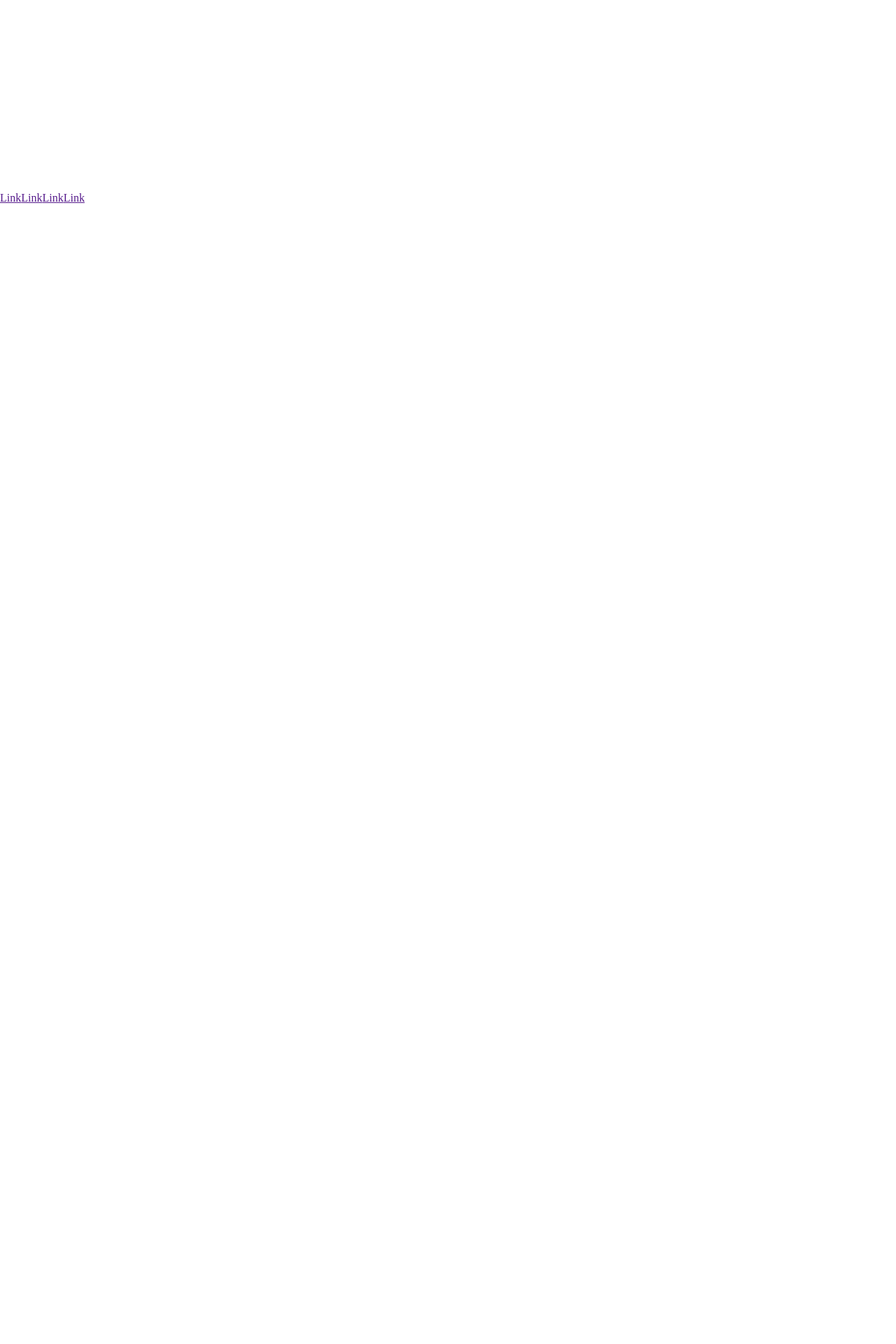
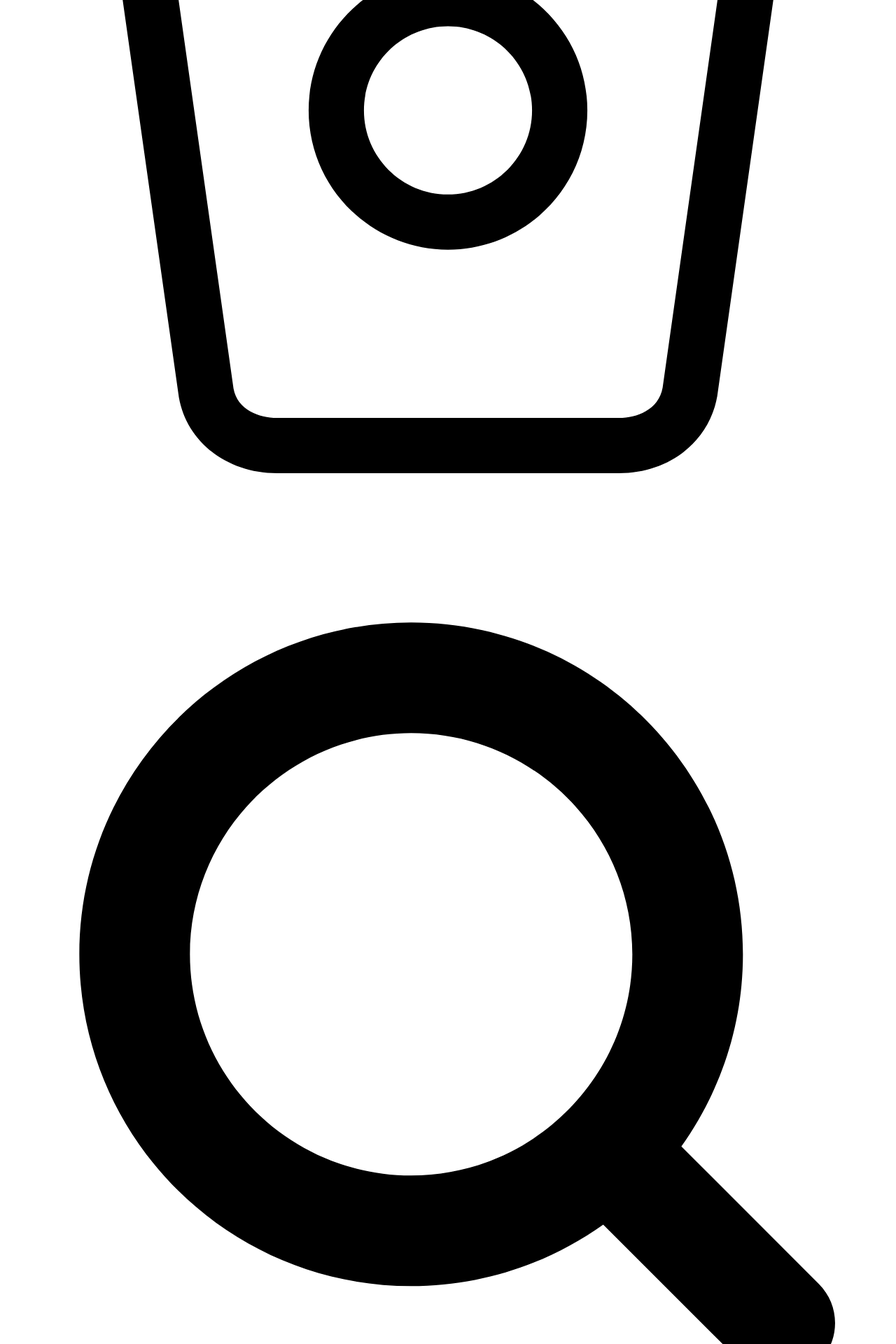
Before and after one commit to semijacks/nextjs-twitter-clone, a Next.js app: page /explore in a window 1280 px wide. Before the commit this address had no page. Shown: the part 880-2800 px from the top of the page at 70% size. Before the commit the page ends 1172 px from the top, so only its background shows below. Built offline with nearby package versions, Linux system fonts and the light colour scheme.

Commit message:
added routing and modified links

```diff
--- /dev/null
+++ b/components/Icons.js
@@ -0,0 +1,98 @@
+export function HomeIcon({ className }) {
+  return (
+    <svg
+      viewBox="0 0 24 24"
+      className={`fill-current stroke-current stroke-0 ${className}`}
+    >
+      <g>
+        <path d="M22.58 7.35L12.475 1.897c-.297-.16-.654-.16-.95 0L1.425 7.35c-.486.264-.667.87-.405 1.356.18.335.525.525.88.525.16 0 .324-.038.475-.12l.734-.396 1.59 11.25c.216 1.214 1.31 2.062 2.66 2.062h9.282c1.35 0 2.444-.848 2.662-2.088l1.588-11.225.737.398c.485.263 1.092.082 1.354-.404.263-.486.08-1.093-.404-1.355zM12 15.435c-1.795 0-3.25-1.455-3.25-3.25s1.455-3.25 3.25-3.25 3.25 1.455 3.25 3.25-1.455 3.25-3.25 3.25z"></path>
+      </g>
+    </svg>
+  );
+}
+export function HomeIconEmpty({ className }) {
+  return (
+    <svg
+      viewBox="0 0 24 24"
+      className={`fill-current stroke-current stroke-0 ${className}`}
+    >
+      <g>
+        <path d="M22.46 7.57L12.357 2.115c-.223-.12-.49-.12-.713 0L1.543 7.57c-.364.197-.5.652-.303 1.017.135.25.394.393.66.393.12 0 .243-.03.356-.09l.815-.44L4.7 19.963c.214 1.215 1.308 2.062 2.658 2.062h9.282c1.352 0 2.445-.848 2.663-2.087l1.626-11.49.818.442c.364.193.82.06 1.017-.304.196-.363.06-.818-.304-1.016zm-4.638 12.133c-.107.606-.703.822-1.18.822H7.36c-.48 0-1.075-.216-1.178-.798L4.48 7.69 12 3.628l7.522 4.06-1.7 12.015z"></path>
+        <path d="M8.22 12.184c0 2.084 1.695 3.78 3.78 3.78s3.78-1.696 3.78-3.78-1.695-3.78-3.78-3.78-3.78 1.696-3.78 3.78zm6.06 0c0 1.258-1.022 2.28-2.28 2.28s-2.28-1.022-2.28-2.28 1.022-2.28 2.28-2.28 2.28 1.022 2.28 2.28z"></path>
+      </g>
+    </svg>
+  );
+}
+export function SearchIcon({ className }) {
+  return (
+    <svg
+      viewBox="0 0 24 24"
+      className={`fill-current stroke-current stroke-0 ${className}`}
+    >
+      <g>
+        <path d="M22.06 19.94l-3.73-3.73C19.38 14.737 20 12.942 20 11c0-4.97-4.03-9-9-9s-9 4.03-9 9 4.03 9 9 9c1.943 0 3.738-.622 5.21-1.67l3.73 3.73c.292.294.676.44 1.06.44s.768-.146 1.06-.44c.586-.585.586-1.535 0-2.12zM11 17c-3.308 0-6-2.692-6-6s2.692-6 6-6 6 2.692 6 6-2.692 6-6 6z"></path>
+      </g>
+    </svg>
+  );
+}
+export function SearchIconEmpty({ className }) {
+  return (
+    <svg
+      viewBox="0 0 24 24"
+      className={`fill-current stroke-current stroke-0 ${className}`}
+    >
+      <g>
+        <path d="M21.53 20.47l-3.66-3.66C19.195 15.24 20 13.214 20 11c0-4.97-4.03-9-9-9s-9 4.03-9 9 4.03 9 9 9c2.215 0 4.24-.804 5.808-2.13l3.66 3.66c.147.146.34.22.53.22s.385-.073.53-.22c.295-.293.295-.767.002-1.06zM3.5 11c0-4.135 3.365-7.5 7.5-7.5s7.5 3.365 7.5 7.5-3.365 7.5-7.5 7.5-7.5-3.365-7.5-7.5z"></path>
+      </g>
+    </svg>
+  );
+}
+export function BellIcon({ className }) {
+  return (
+    <svg
+      viewBox="0 0 24 24"
+      className={`fill-current stroke-current stroke-0 ${className}`}
+    >
+      <g>
+        <path d="M21.697 16.468c-.02-.016-2.14-1.64-2.103-6.03.02-2.533-.812-4.782-2.347-6.334-1.375-1.393-3.237-2.164-5.242-2.172h-.013c-2.004.008-3.866.78-5.242 2.172-1.534 1.553-2.367 3.802-2.346 6.333.037 4.332-2.02 5.967-2.102 6.03-.26.194-.366.53-.265.838s.39.515.713.515h4.494c.1 2.544 2.188 4.587 4.756 4.587s4.655-2.043 4.756-4.587h4.494c.324 0 .61-.208.712-.515s-.005-.644-.265-.837zM12 20.408c-1.466 0-2.657-1.147-2.756-2.588h5.512c-.1 1.44-1.29 2.587-2.756 2.587z"></path>
+      </g>
+    </svg>
+  );
+}
+export function BellIconEmpty({ className }) {
+  return (
+    <svg
+      viewBox="0 0 24 24"
+      className={`fill-current stroke-current stroke-0 ${className}`}
+    >
+      <g>
+        <path d="M21.697 16.468c-.02-.016-2.14-1.64-2.103-6.03.02-2.532-.812-4.782-2.347-6.335C15.872 2.71 14.01 1.94 12.005 1.93h-.013c-2.004.01-3.866.78-5.242 2.174-1.534 1.553-2.368 3.802-2.346 6.334.037 4.33-2.02 5.967-2.102 6.03-.26.193-.366.53-.265.838.102.308.39.515.712.515h4.92c.102 2.31 1.997 4.16 4.33 4.16s4.226-1.85 4.327-4.16h4.922c.322 0 .61-.206.71-.514.103-.307-.003-.645-.263-.838zM12 20.478c-1.505 0-2.73-1.177-2.828-2.658h5.656c-.1 1.48-1.323 2.66-2.828 2.66zM4.38 16.32c.74-1.132 1.548-3.028 1.524-5.896-.018-2.16.644-3.982 1.913-5.267C8.91 4.05 10.397 3.437 12 3.43c1.603.008 3.087.62 4.18 1.728 1.27 1.285 1.933 3.106 1.915 5.267-.024 2.868.785 4.765 1.525 5.896H4.38z"></path>
+      </g>
+    </svg>
+  );
+}
+export function MailboxIcon({ className }) {
+  return (
+    <svg
+      viewBox="0 0 24 24"
+      className={`fill-current stroke-current stroke-0 ${className}`}
+    >
+      <g>
+        <path d="M11.55 12.082c.273.182.627.182.9 0L22 5.716V5.5c0-1.24-1.01-2.25-2.25-2.25H4.25C3.01 3.25 2 4.26 2 5.5v.197l9.55 6.385z"></path>
+        <path d="M13.26 13.295c-.383.255-.82.382-1.26.382s-.877-.127-1.26-.383L2 7.452v11.67c0 1.24 1.01 2.25 2.25 2.25h15.5c1.24 0 2.25-1.01 2.25-2.25V7.47l-8.74 5.823z"></path>
+      </g>
+    </svg>
+  );
+}
+export function MailboxIconEmpty({ className }) {
+  return (
+    <svg
+      viewBox="0 0 24 24"
+      className={`fill-current stroke-current stroke-0 ${className}`}
+    >
+      <g>
+        <path d="M19.25 3.018H4.75C3.233 3.018 2 4.252 2 5.77v12.495c0 1.518 1.233 2.753 2.75 2.753h14.5c1.517 0 2.75-1.235 2.75-2.753V5.77c0-1.518-1.233-2.752-2.75-2.752zm-14.5 1.5h14.5c.69 0 1.25.56 1.25 1.25v.714l-8.05 5.367c-.273.18-.626.182-.9-.002L3.5 6.482v-.714c0-.69.56-1.25 1.25-1.25zm14.5 14.998H4.75c-.69 0-1.25-.56-1.25-1.25V8.24l7.24 4.83c.383.256.822.384 1.26.384.44 0 .877-.128 1.26-.383l7.24-4.83v10.022c0 .69-.56 1.25-1.25 1.25z"></path>
+      </g>
+    </svg>
+  );
+}
--- /dev/null
+++ b/components/Link.js
@@ -0,0 +1,27 @@
+import NextLink from "next/link";
+import { useRouter } from "next/router";
+
+export function Link({
+  href,
+  activeClassName,
+  inactiveClassName,
+  className,
+  children,
+  ...rest
+}) {
+  const router = useRouter();
+
+  let currentClassName = className;
+  let isActive = router.pathname === href;
+  if (isActive) {
+    currentClassName += ` ${activeClassName}`;
+  } else {
+    currentClassName += ` ${inactiveClassName}`;
+  }
+
+  return (
+    <NextLink href={href} {...rest}>
+      <a className={currentClassName}>{children({ isActive })}</a>
+    </NextLink>
+  );
+}
--- a/pages/_app.js
+++ b/pages/_app.js
@@ -1,4 +1,15 @@
 import "tailwindcss/tailwind.css";
+import { Link } from "../components/Link";
+import {
+  HomeIcon,
+  HomeIconEmpty,
+  SearchIcon,
+  SearchIconEmpty,
+  BellIcon,
+  BellIconEmpty,
+  MailboxIcon,
+  MailboxIconEmpty,
+} from "../components/Icons";
 
 function MyApp({ Component, pageProps }) {
   return (
@@ -8,26 +19,62 @@ function MyApp({ Component, pageProps }) {
           className="w-8 h-8 rounded-full"
           src="http://twivatar.glitch.me/samselikoff"
         />
-        <p className="ml-6 text-lg font-extrabold">Home</p>
+        <p className="ml-6 text-lg font-extrabold">Latest Tweets</p>
       </header>
 
       <main className="flex-1">
         <Component {...pageProps} />
       </main>
 
-      <footer className=" flex border-t">
-        <a className="w-1/4 py-2 text-center" href="">
-          Link
-        </a>
-        <a className="w-1/4 py-2 text-center" href="">
-          Link
-        </a>
-        <a className="w-1/4 py-2 text-center" href="">
-          Link
-        </a>
-        <a className="w-1/4 py-2 text-center" href="">
-          Link
-        </a>
+      <footer className=" flex border-t border-gray-200">
+        <Link
+          href="/"
+          className="text-blue-500 flex items-center justify-center w-1/4 py-3"
+        >
+          {({ isActive }) =>
+            isActive ? (
+              <HomeIcon className="p-px w-7 h-7 text-blue-500" />
+            ) : (
+              <HomeIconEmpty className="p-px w-7 h-7 text-gray-500"></HomeIconEmpty>
+            )
+          }
+        </Link>
+        <Link
+          href="/explore"
+          className="text-gray-500 flex items-center justify-center w-1/4 py-3"
+        >
+          {({ isActive }) =>
+            isActive ? (
+              <SearchIcon className="p-px w-7 h-7 text-blue-500" />
+            ) : (
+              <SearchIconEmpty className="p-px w-7 h-7 text-gray-500"></SearchIconEmpty>
+            )
+          }
+        </Link>
+        <Link
+          href="/notifications"
+          className="text-gray-500 flex items-center justify-center w-1/4 py-3"
+        >
+          {({ isActive }) =>
+            isActive ? (
+              <BellIcon className="p-px w-7 h-7 text-blue-500" />
+            ) : (
+              <BellIconEmpty className="p-px w-7 h-7 text-gray-500"></BellIconEmpty>
+            )
+          }
+        </Link>
+        <Link
+          href="/messages"
+          className="text-gray-500 flex items-center justify-center w-1/4 py-3"
+        >
+          {({ isActive }) =>
+            isActive ? (
+              <MailboxIcon className="p-px w-7 h-7 text-blue-500" />
+            ) : (
+              <MailboxIconEmpty className="p-px w-7 h-7 text-gray-500"></MailboxIconEmpty>
+            )
+          }
+        </Link>
       </footer>
     </div>
   );
--- /dev/null
+++ b/pages/explore.js
@@ -0,0 +1,5 @@
+function Explore() {
+  return <p>Hello from explore</p>;
+}
+
+export default Explore;
--- /dev/null
+++ b/pages/messages.js
@@ -0,0 +1,5 @@
+function Messages() {
+  return <p>Hello from messages</p>;
+}
+
+export default Messages;
--- /dev/null
+++ b/pages/notifications.js
@@ -0,0 +1,5 @@
+function Notifications() {
+  return <p>Hello from Notifications</p>;
+}
+
+export default Notifications;
```
